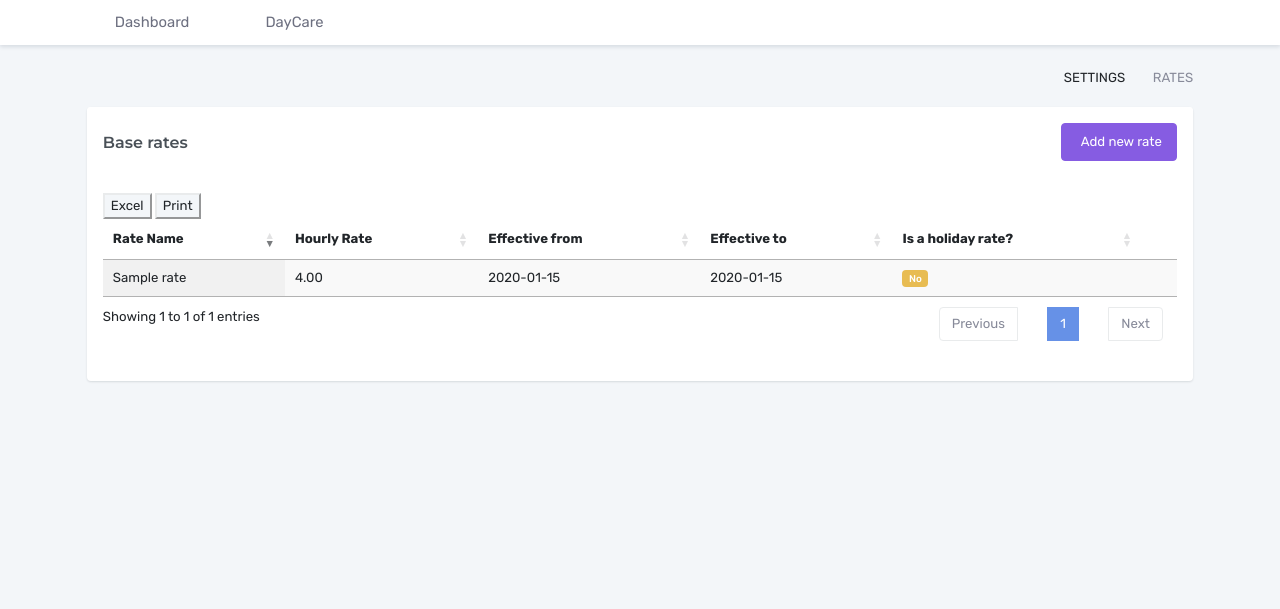
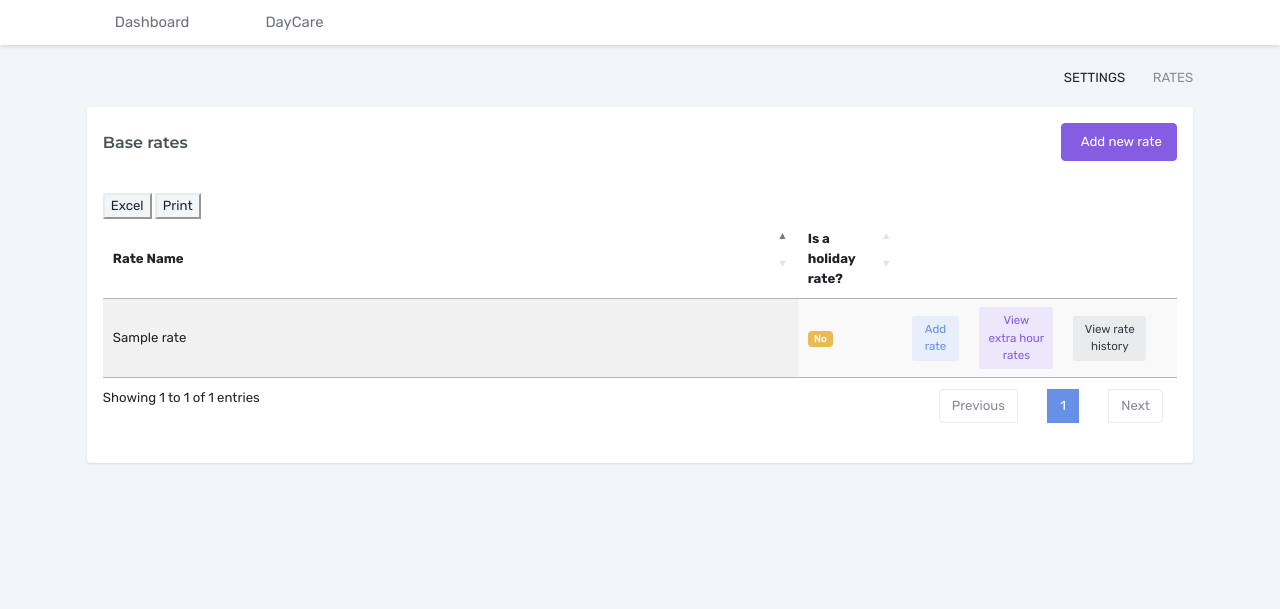
Before and after one commit to srihs/PolymathDayCare, a Django app: page /rates/ in a window 1280 px wide. Shown: the part 71-680 px from the top of the page. Run offline with Django 4.2, Linux system fonts and the light colour scheme; a user stored in the database is signed in; tables that the repository leaves empty hold one stand-in row (values such as "Sample post"); one stand-in notice (Sample message) is shown; parts of the project's set-up code (start-up, migrations or seed data) failed here and were passed over; some libraries are stand-ins or nearby versions.

Commit message:
finish base rate update

```diff
--- a/core/forms.py
+++ b/core/forms.py
@@ -3,7 +3,7 @@ from django.forms import ImageField
 from django.db import models
 from django.contrib.admin.widgets import AdminDateWidget
 from django.core.validators import MinValueValidator
-from .models import Child, Rates, AdditionalCharges
+from .models import Child, Rates, AdditionalCharges,RateHistory
 from decimal import *
 
 
@@ -140,23 +140,51 @@ class CreateRatesForm(forms.ModelForm):
     rate_name = forms.CharField(max_length=250, required=False,
                                     widget=forms.TextInput(
                                         attrs={'class': 'form-control', 'placeholder': 'Rate name'}))
+    is_holiday_rate = forms.BooleanField(required=False,
+                                         widget=forms.CheckboxInput(attrs={'class': 'form-check-input', 'type': 'checkbox'}))
 
+
+    class Meta:
+        model = Rates
+        fields = ('rate_name','is_holiday_rate')
+
+
+class CreateRateHistoryForm(forms.ModelForm):
     standard_hourly_rate = forms.DecimalField(max_digits=15,
                                             decimal_places=2,
                                             validators=[MinValueValidator(Decimal('0.01'))],
                                             required=True,
                                             widget=forms.NumberInput(attrs={'class': 'form-control','placeholder': 'Rate'}))
-
-    is_holiday_rate = forms.BooleanField(required=False,
-                                         widget=forms.CheckboxInput(attrs={'class': 'form-check-input', 'type': 'checkbox'}))
     effective_from = forms.DateField(required=True, widget=MyDateInput(
         attrs={'class': 'form-control', 'required': 'true', 'id': 'effective_from', 'data-provider': 'flatpickr',
                'data-date-format': 'Y-m-d', 'placeholder': 'Effective Date'}))
 
+    effective_to = forms.DateField(required=True, widget=MyDateInput(
+        attrs={'class': 'form-control', 'required': 'true', 'id': 'effective_from', 'data-provider': 'flatpickr',
+               'data-date-format': 'Y-m-d', 'placeholder': 'Effective To'}))
+
+    class Meta:
+        model = RateHistory
+        fields = ('standard_hourly_rate','effective_from','effective_to')
+
+
+
+
+class UpdateRatesForm(forms.ModelForm):
+    rate_name = forms.CharField(max_length=250, required=False,
+                                    widget=forms.TextInput(
+                                        attrs={'class': 'form-control', }))
+
+    id = forms.CharField(max_length=250, required=False,
+                                    widget=forms.TextInput(
+                                        attrs={'class': 'form-control', }))
+
+    is_holiday_rate = forms.BooleanField(required=False,
+                                         widget=forms.CheckboxInput(attrs={'class': 'form-check-input', 'type': 'checkbox'}))
 
     class Meta:
         model = Rates
-        fields = ('rate_name','standard_hourly_rate','is_holiday_rate','effective_from')
+        fields = ('rate_name','id','is_holiday_rate')
 
 
 
--- a/core/urls.py
+++ b/core/urls.py
@@ -21,10 +21,13 @@ urlpatterns = [
 
                   path('rates/', views.getRates, name='view_rates'),
                   path('ratesjs/', views.getRatesJs, name='view_rates_js'),
+                  path('view_rate_byId/<int:pk>/', views.getRateByID, name='view_rates_byId'),
                   path('save_rates/', views.saveRates, name='save_rates'),
 
                   path('additional_rates/', views.getAdditionalRates, name='view_additional_rates'),
                   path('additional_rates_js/', views.getAdditionalRatesJs, name='view_additional_rates_js'),
                   path('save_additional_rates/', views.saveAdditionalRates, name='save_additional_rates'),
+                  path('view_additional_rates_byId/<int:pk>/', views.saveAdditionalRates, name='view_additional_rates_byId'),
+
 
               ] + static(settings.MEDIA_URL, document_root=settings.MEDIA_ROOT)
--- a/core/views.py
+++ b/core/views.py
@@ -10,9 +10,10 @@ from django.contrib.auth.decorators import login_required
 from django.contrib import messages
 from django.views.decorators.csrf import csrf_protect
 import datetime
+from decimal import Decimal
 
 from .models import Child, Package, Rates, AdditionalCharges
-from .forms import CreateChildForm, UpdateChildForm, CreateRatesForm,CreateAdditionalChargesForm
+from .forms import CreateChildForm, UpdateChildForm, CreateRatesForm,CreateAdditionalChargesForm, UpdateRatesForm
 
 
 @login_required(login_url="login/")
@@ -208,12 +209,9 @@ def deleteChild(request, pk):
 @login_required(login_url="login/")
 def getRatesJs(reuest):
     rateList = list(
-        Rates.objects.all().values(
+        Rates.objects.filter(is_active=1).values(
             "id",
             "rate_name",
-            "standard_hourly_rate",
-            "effective_from",
-            "effective_to",
             "is_holiday_rate",
             "is_active",
         )
@@ -239,17 +237,74 @@ def getRates(request):
         },
     )
 
+@login_required(login_url="/login/")
+def getRateByID(request, pk):
+    try:
+        rate_form = None
+        objRate = get_object_or_404(Rates, pk=pk)
+
+        if objRate is not None:
+            rate_form = UpdateRatesForm(instance=objRate)
+            print(objRate.id)
+
+    except Exception as e:
+        messages.error(request, e)
+    return render(
+        request, "../templates/partials/rateUpdate.html", {"formU": rate_form}
+    )
+
+
+
 @login_required(login_url="login/")
 def saveRates(request):
-    if request.method == "POST":
-        form = CreateRatesForm(request.POST)
-        if form.is_valid():
-            objSettings= form.save(commit=False)
-            objSettings.user_created = request.user.username,
-            form.save()
-            messages.success(request, "Rate details saved.")
-        else:
-            messages.error(request,form.errors)
+    try:
+        print("in Saving")
+        if request.method == "POST":
+            print("in update")
+            form = UpdateRatesForm(request.POST)
+            objRates= form.save(commit=False)
+            # capturing the variables with data
+
+            rate_name = request.POST.get("rate_name")
+            is_holiday_rate = request.POST.get("is_holiday_rate")
+            is_active = request.POST.get("is_active")
+            print(objRates.id)
+
+            if is_holiday_rate == "on":
+                is_holiday_rate = True
+            else:
+                is_holiday_rate = False
+            print(request.POST.get("id"))
+
+
+            if request.POST.get("id") is not None:
+                print("id is not null")
+                objRate = Rates.objects.get(
+                    id=request.POST.get("id")
+                )
+                if objRate is not None:
+
+                    objRate.rate_name = rate_name
+                    objRate.is_holiday_rate = is_holiday_rate
+                    objRate.is_active = True
+                    objRate.save()
+                    messages.success(request, "Rate details updated.")
+            else:
+                print("in create")
+                objRate = Rates(
+                rate_name = rate_name,
+                is_holiday_rate = is_holiday_rate,
+                is_active = True,
+                user_created=request.user.username)
+                objRate.save()
+                print("saved")
+                messages.success(request, "Rate details saved.")
+
+    except Exception as e:
+        messages.error(request, e)
+
+
+
 
     return redirect("core:view_rates")
 
@@ -275,9 +330,10 @@ def getAdditionalRates(request):
 
 @login_required(login_url="login/")
 def getAdditionalRatesJs(request):
+    print("here")
+    print(request.GET.get('base_rate_id'))
 
     if request.GET.get('base_rate_id') is not None:
-
         id = request.GET.get('base_rate_id')
         additionalRatesList = list(
             AdditionalCharges.objects.filter(base_rate_id=id).values(
@@ -298,6 +354,7 @@ def getAdditionalRatesJs(request):
 
     return JsonResponse(additionalRatesList, safe=False)
 
+@login_required(login_url="login/")
 def saveAdditionalRates(request):
     if request.method == "POST":
         form = CreateAdditionalChargesForm(request.POST)
--- a/templates/additionalrates.html
+++ b/templates/additionalrates.html
@@ -379,7 +379,7 @@
 
     jQuery('#base_rate').change(function () {
         var baseRateId = jQuery(this).val();
-        alert
+
         jQuery.ajax({
                 url: "{% url 'core:view_additional_rates_js' %}",
                 type: "GET",
--- a/templates/ratesettings.html
+++ b/templates/ratesettings.html
@@ -20,20 +20,22 @@
                     <button class="btn btn-soft-secondary" id="remove-actions">
                         <i class="ri-delete-bin-2-line"></i>
                     </button>
+
                 </div>
             </div>
         </div>
     </div>
 
     <div class="card-body">
+
         <table id="RateList" class="display" style="width: 100%">
             <thead>
             <tr>
                 <th>Rate Name</th>
-                <th>Hourly Rate</th>
-                <th>Effective from</th>
-                <th>Effective to</th>
                 <th>Is a holiday rate?</th>
+                <th data-orderable="false"></th>
+                <th data-orderable="false"></th>
+                <th data-orderable="false"></th>
                 <th data-orderable="false"></th>
 
             </tr>
@@ -44,6 +46,7 @@
 </div>
 
 {% endblock %} {% block modals %}
+
 <div
         class="modal fade zoomIn"
         id="showModal"
@@ -98,26 +101,6 @@
                                 <div class="card-header align-items-center d-flex">
                                     <h4 class="card-title mb-0 flex-grow-1">Rate Details</h4>
                                     <div class="flex-shrink-0">
-                                        <div class="alert alert-dismissible" role="alert">
-                                            {% if messages %} {% for message in messages %}
-                                            <!-- Danger Alert -->
-                                            <div
-                                                    class="alert alert-{{ message.tags }} alert-dismissible border-2 bg-body-secondary fade show"
-                                                    role="alert"
-                                            >
-                                                <strong>
-                                                    <center>{{ message }}</center>
-                                                </strong>
-                                                <button
-                                                        type="button"
-                                                        class="btn-close"
-                                                        data-bs-dismiss="alert"
-                                                        aria-label="Close"
-                                                ></button>
-                                            </div>
-                                            {% endfor %} {% endif %}
-                                            <!-- end row -->
-                                        </div>
                                     </div>
                                 </div>
                                 <!-- end card header -->
@@ -128,20 +111,6 @@
                                                 <div>{{ form.rate_name }}</div>
                                             </div>
                                             <!--end col-->
-                                            <div class="col-xxl-3 col-md-6">
-                                                <div>{{ form.standard_hourly_rate }}</div>
-                                            </div>
-                                            <!--end col-->
-
-                                            <div class="col-xxl-3 col-md-6">
-                                                <div>
-                                                        {{ form.effective_from }}
-
-                                                </div>
-                                            </div>
-
-                                            <!--end col-->
-
                                             <div class="col-xxl-3 col-md-6">
                                                 <div class="form-check form-switch">
                                                 <div>{{ form.is_holiday_rate }}</div>
@@ -174,13 +143,45 @@
     </div>
 </div>
 
+<!--Additional Rates Form-->
+
+<div id="flipModal" class="modal fade flip" tabindex="-1" aria-labelledby="flipModalLabel" style="display: none;" aria-hidden="true">
+    <div class="modal-dialog modal-dialog-centered">
+        <div class="modal-content">
+            <div class="modal-header">
+                <h5 class="modal-title" id="flipModalLabel">Extra hour rates</h5>
+                <button type="button" class="btn-close" data-bs-dismiss="modal" aria-label="Close"></button>
+            </div>
+            <div class="modal-body">
+                <div>
+                    <table id="AdditionalRateList" class="display" style="width: 100%">
+                        <thead>
+                        <tr>
+                        <th>Slot (hr)</th>
+                        <th>Rate</th>
+                        <th>Effective from</th>
+                        <th>Effective to</th>
+
+                        </tr>
+                        </thead>
+                    </table>
+                </div>
+            </div>
+            <div class="modal-footer">
+                <button type="button" class="btn btn-light" data-bs-dismiss="modal">Close</button>
+            </div>
+
+        </div><!-- /.modal-content -->
+    </div><!-- /.modal-dialog -->
+</div>
+
 <!--Update Form-->
 <div class="modal fade zoomIn" id="showUpdateModal" tabindex="-1" aria-labelledby="exampleModalLabel"
      style="display: none" aria-hidden="true">
     <div class="modal-dialog modal-dialog-centered modal-lg">
         <div class="modal-content border-0">
             <div class="modal-header p-3 bg-secondary-subtle">
-                <h5 class="modal-title">Update child details</h5>
+                <h5 class="modal-title">Update base rate details</h5>
                 <button
                         type="button"
                         class="btn-close"
@@ -189,7 +190,7 @@
                         id="close-upmodal"
                 ></button>
             </div>
-            <div id="modelForm">
+            <div id="modelForm" bs-focus="false">
 
             </div>
         </div>
@@ -301,8 +302,14 @@
 
 <script>
     var $ = jQuery;
+    var id;
+    var dataTable;
     jQuery(document).ready(function () {
         var table = $("#RateList").DataTable({
+            columnDefs: [
+            { "width": "65%", "targets": 0,
+            }
+                        ],
             ajax: {
                 processing: true,
                 url: "{% url 'core:view_rates_js' %}",
@@ -310,43 +317,67 @@
             },
             columns: [
                 {data: "rate_name"},
-                {data: "standard_hourly_rate"},
-                {data: "effective_from"},
-                {data: "effective_to"},
                 {data: "is_holiday_rate"},
+                {
+                    data: null,
+                    render: function (data, type, row) {
+                        var url = "{% url 'core:view_additional_rates_js' %}";
+                        id= row.id;
+                        return data =
+                            '<a href=' + url + ' id="additionalLink" class="btn btn-soft-primary  waves-effect waves-light btn-sm" data-id='+ id +'  data-bs-target="#flipModal"\
+                data-bs-toggle="modal"  data-bs-dismiss="modal" role="button"\
+                >Add rate</a>';
+                    },
+                },
 
                 {
                     data: null,
                     render: function (data, type, row) {
-                        var url = "{% url 'core:view_child_with_id' 0 %}";
+                        var url = "{% url 'core:view_additional_rates_js' %}";
+                        id= row.id;
+                        return data =
+                            '<a href=' + url + ' id="additionalLink" class="btn btn-soft-secondary  waves-effect waves-light btn-sm" data-id='+ id +'  data-bs-target="#flipModal"\
+                data-bs-toggle="modal"  data-bs-dismiss="modal" role="button"\
+                >View extra hour rates</a>';
+                    },
+                },
+
+                {
+                    data: null,
+                    render: function (data, type, row) {
+                        var url = "{% url 'core:view_additional_rates_js' %}";
+                        id= row.id;
+                        return data =
+                            '<a href=' + url + ' id="additionalLink" class="btn btn-soft-dark  waves-effect waves-light btn-sm" data-id='+ id +'  data-bs-target="#flipModal"\
+                data-bs-toggle="modal"  data-bs-dismiss="modal" role="button"\
+                >View rate history</a>';
+                    },
+                },
+
+                {
+                    data: null,
+                    render: function (data, type, row) {
+                        var url = "{% url 'core:view_rates_byId' 0 %}";
                         var id = row.id;
                         url = url.replace(0, id);
 
+                        return data =
+                            '<a href=' + url + ' class="link-success"  data-id='+ id +' data-bs-target="#showUpdateModal"\
+                data-bs-toggle="modal"  data-bs-dismiss="modal" role="button"\
+                ><i class="ri-edit-2-fill"></i></a>';
+                    },
+                },
 
 
-                        return data =
-                            '<a href=' + url + ' class="link-success"  data-bs-target="#showUpdateModal"\
-                data-bs-toggle="modal"  data-bs-dismiss="modal" role="button"\
-                data-value={{ child.id }}><i class="ri-edit-2-fill"></i></a>';
-                    },
-                },
 
             ],
 
             createdRow: function (row, data, dataIndex) {
-                // Check the condition for the 'is_polymath_student' column
-                if (!data.effective_to) {
-                    $("td", row)
-                        .eq(3)
-                        .html(
-                            '<span>-</span>'
-                        );
-                }
                 // Check the condition for the 'is_holiday_rate' column
                 if (data.is_holiday_rate) {
-                    $("td", row).eq(4).html('<span class="badge bg-success">Yes</span>');
+                    $("td", row).eq(1).html('<span class="badge bg-success">Yes</span>');
                 } else {
-                    $("td", row).eq(4).html('<span class="badge bg-warning">No</span>');
+                    $("td", row).eq(1).html('<span class="badge bg-warning">No</span>');
                 }
             },
             dom: "Bfrtip",
@@ -355,7 +386,7 @@
             lengthMenu: [[25, 100, -1], [25, 100, "All"]],
             buttons: ["excel", "print"],
 
-            order: [[0, "desc"]], // Set default sorting by admission_date in descending order
+            order: [[0, "asc"]], // Set default sorting by admission_date in descending order
         });
     });
 
@@ -371,6 +402,7 @@
     jQuery(document).on("click", ".link-success", function (e) {
         e.preventDefault();
         url = jQuery(this).attr("href");
+
         // Show the modal
         jQuery("#showUpdateModal").modal("show");
 
@@ -393,6 +425,51 @@
     jQuery("secondButton").click(function () {
         window.parent.location = window.parent.location.href;
     });
+
+
+    jQuery(document).ready(function () {
+        dataTable = $('#AdditionalRateList').DataTable({
+
+            paging: false,
+            searching: false,
+            ordering:  false,
+            order: [[0, "asc"]],
+            retrieve: true,
+    });
+
+
+    });
+
+
+    jQuery(document).on("click", "#additionalLink", function (e) {
+        dataTable.clear();
+        id = jQuery(this).attr("data-id");
+        jQuery.ajax({
+                url: "{% url 'core:view_additional_rates_js' %}",
+                type: "GET",
+                data: { base_rate_id: id },
+                beforeSend: function () { },
+                success: function (response) {
+                jQuery.each(response, function(i, item) {
+
+                console.log(response[i].id)
+                dataTable.row.add(
+                [response[i].slot_number_hour,
+                response[i].extra_rate,
+                response[i].effective_from,
+                response[i].effective_to
+                ],)
+                });
+
+
+
+            dataTable.draw();
+                },error: function(response){
+                    console.log(response);
+            }
+        });
+    });
+
 </script>
 
 <!-- App js -->
```
Also changed, not shown: core/models.py (+6 -3 lines), templates/partials/rateUpdate.html (added, +56 -0 lines), core/migrations/0008_rename_slot_number_hour_additionalcharges_slot_number_hour_and_more.py (added).
